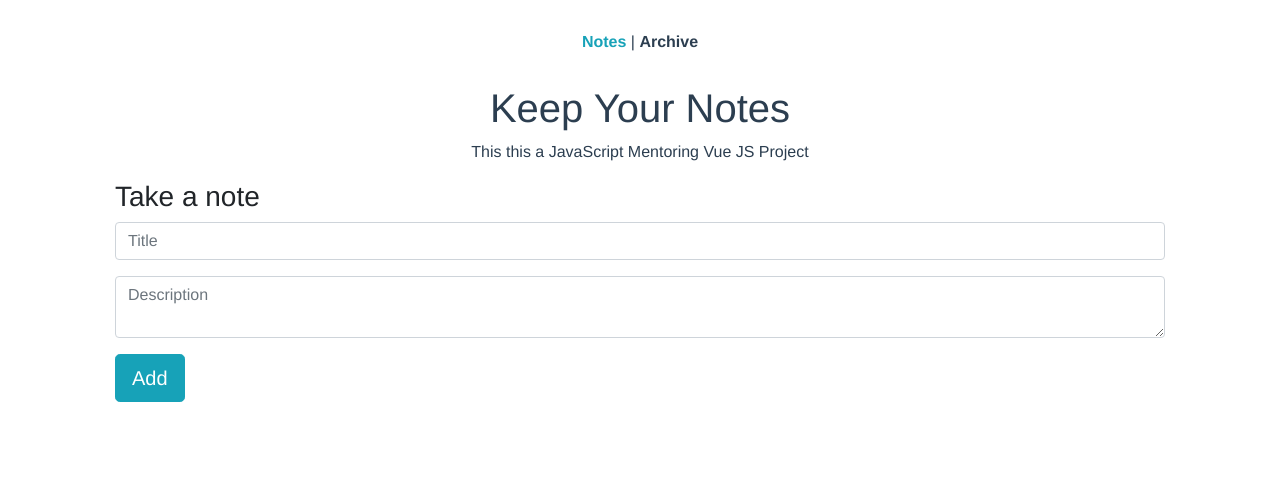
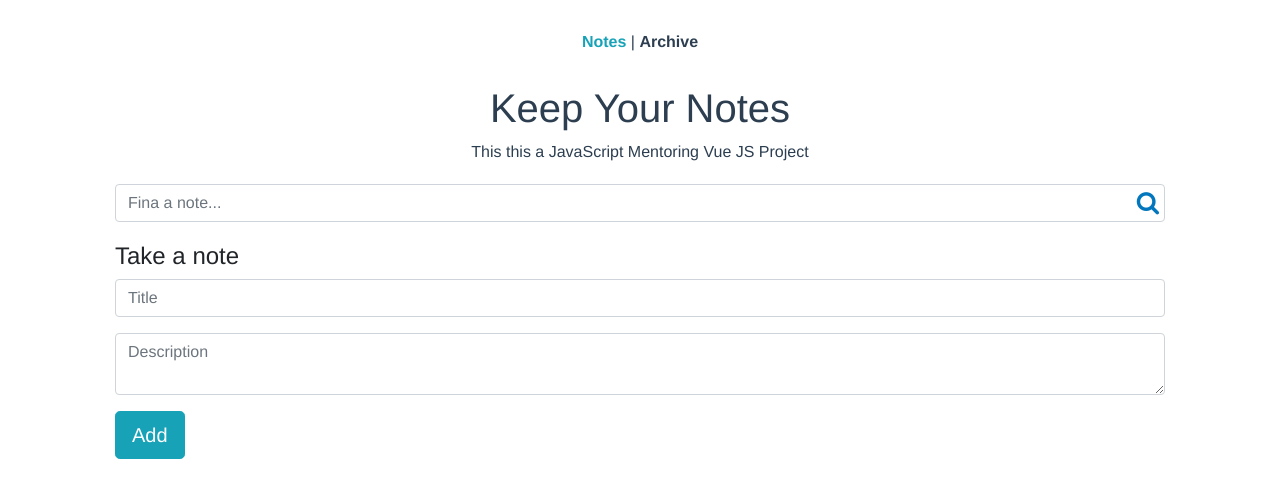
Before and after one commit to NataliaMarkova/javascript-mentoring-vuejs-sample-project, a Vue app: page /#/ in a window 1280 px wide. Shown: the top 498 px of the page. Built offline with nearby package versions, Linux system fonts and the light colour scheme.

Commit message:
Add ability to perform search

```diff
--- a/src/components/EditNote.vue
+++ b/src/components/EditNote.vue
@@ -1,6 +1,6 @@
 <template>
   <div class="container">
-    <h3>{{header}}</h3>
+    <h4>{{header}}</h4>
     <form class="new-note">
       <p v-show='!isValid' class='error'>Please fill title and/or description</p>
       <div class="form-group">
--- a/src/components/Notes.vue
+++ b/src/components/Notes.vue
@@ -1,5 +1,11 @@
 <template>
   <div class="notes container">
+    <div class="search-bar container">
+        <input type="text" v-model="search" class="form-control" placeholder="Fina a note...">
+        <span class="search-icon">
+          <i class="fa fa-search"></i>
+        </span>
+    </div>
     <EditNote header="Take a note" actionName="Add"></EditNote>
     <div class="card-deck container">
       <template  v-for="(note, index) in notes">
@@ -20,10 +26,39 @@ export default {
     NoteComponent,
     EditNote
   },
+  data: function() {
+    return {
+      search: ""
+    };
+  },
   computed: {
     notes() : Array<Note> {
+      return this.originNotes.filter(note => {
+        return note.title.toLowerCase().includes(this.search.toLowerCase())
+          || note.description.toLowerCase().includes(this.search.toLowerCase())
+      });
+    },
+    originNotes() : Array<Note> {
       return this.$store.state.notes;
     }
   }
 }
 </script>
+
+<style lang="less">
+
+  .search-bar {
+    position: relative;
+    margin: 20px 0 20px 0;
+  }
+
+  .search-icon {
+    position: absolute;
+    top: 3%;
+    right: 16px;
+    padding: 0;
+    color: #0277bd;
+    font-size: 1.5rem;
+  }
+
+</style>
```
